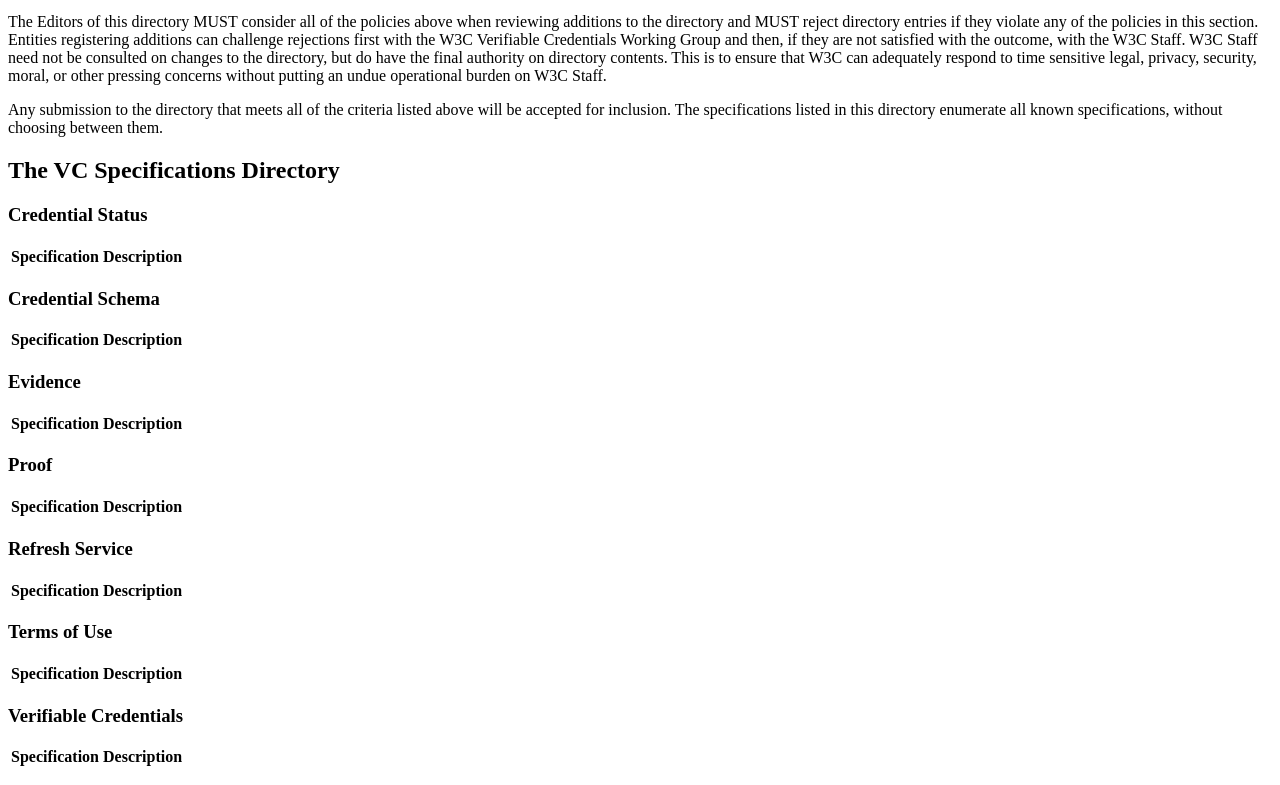
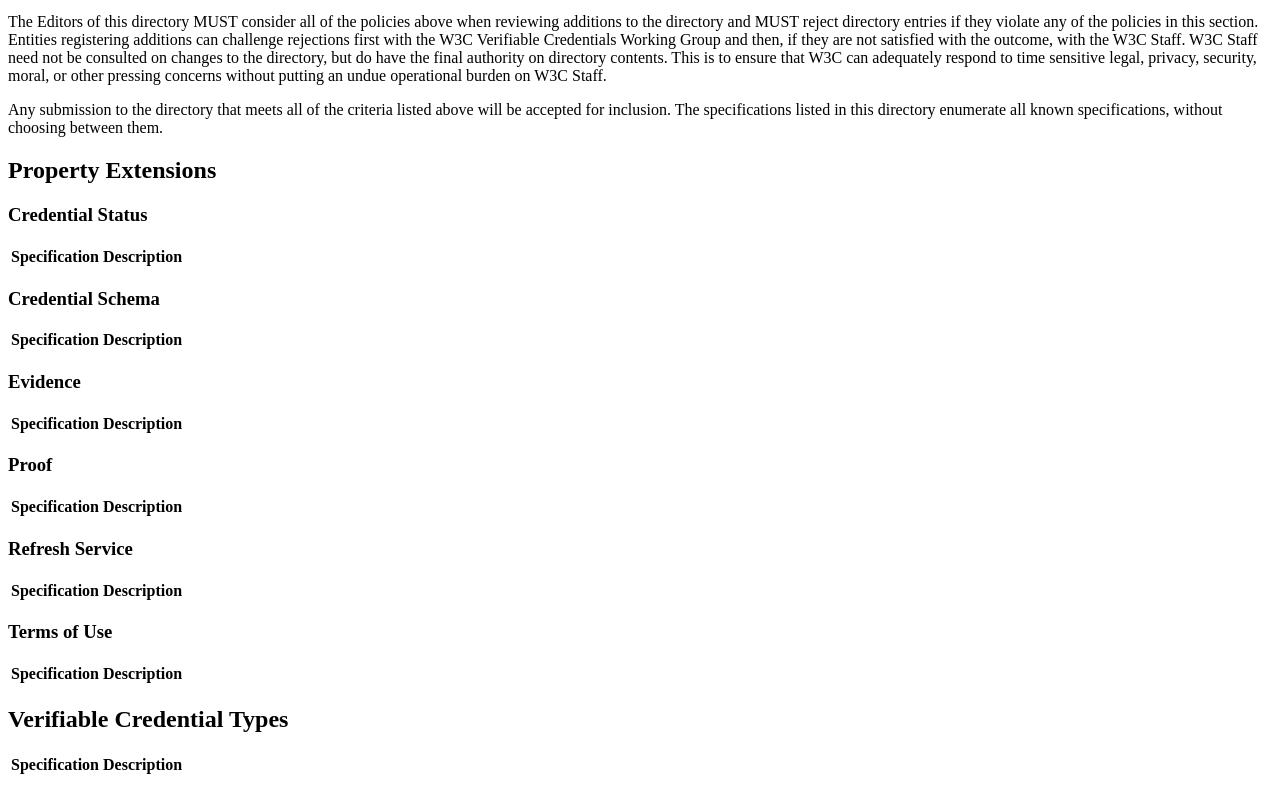
Before and after one commit to w3c/vc-extensions, a plain HTML site: page index.html in a window 1280 px wide. Shown: the part 447-1232 px from the top of the page. Drawn offline with Linux system fonts and the light colour scheme.

Commit message:
Move Verifiable Credential Types into its own section.

```diff
--- a/index.html
+++ b/index.html
@@ -199,7 +199,7 @@
   </section>
 
   <section>
-    <h1>The VC Specifications Directory</h1>
+    <h1>Property Extensions</h1>
 
     <section>
       <h1>Credential Status</h1>
@@ -279,8 +279,9 @@
       </table>
 
     </section>
+  </section>
   <section>
-      <h1>Verifiable Credentials</h1>
+    <h1>Verifiable Credential Types</h1>
 
     <table class="simple">
       <thead>
@@ -292,7 +293,7 @@
     </table>
 
   </section>
-  </section>
+
 
 </body>
 </html>
```
Lines whose indentation alone changed are shown as unchanged.
